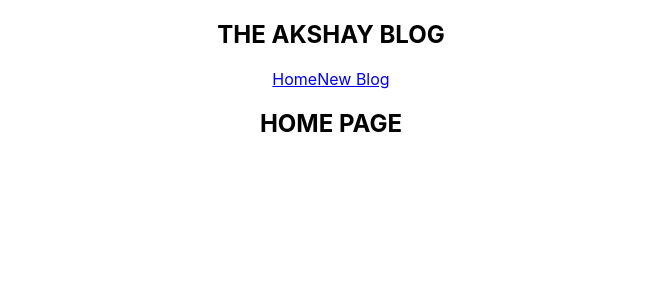
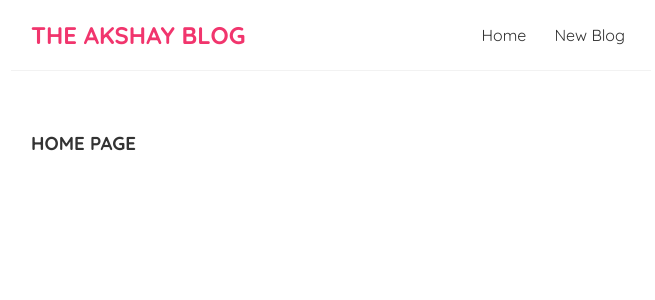
Before and after one commit to Akshay-C-A/newapp, a React (Create React App) app: page / in a window 1280 px wide. Shown: the top 300 px of the page, without its empty margins (309-964 px from the left). Built offline with nearby package versions, Linux system fonts and the light colour scheme.

Commit message:
#6 - adding styles

```diff
--- a/src/App.css
+++ /dev/null
@@ -1,38 +0,0 @@
-.App {
-  text-align: center;
-}
-
-.App-logo {
-  height: 40vmin;
-  pointer-events: none;
-}
-
-@media (prefers-reduced-motion: no-preference) {
-  .App-logo {
-    animation: App-logo-spin infinite 20s linear;
-  }
-}
-
-.App-header {
-  background-color: #282c34;
-  min-height: 100vh;
-  display: flex;
-  flex-direction: column;
-  align-items: center;
-  justify-content: center;
-  font-size: calc(10px + 2vmin);
-  color: white;
-}
-
-.App-link {
-  color: #61dafb;
-}
-
-@keyframes App-logo-spin {
-  from {
-    transform: rotate(0deg);
-  }
-  to {
-    transform: rotate(360deg);
-  }
-}
--- a/src/App.js
+++ b/src/App.js
@@ -1,6 +1,5 @@
 import Navbar from './Navbar';
 import Home from './Home';
-import './App.css';
 
 // function App() {
 //   const name = "Akshay";
@@ -67,4 +66,5 @@
     </div>
   );
 }
+
 export default App;
--- a/src/Home.js
+++ b/src/Home.js
@@ -1,6 +1,6 @@
 const Home = () => {
     return (
-        <h2>HOME PAGE</h2>
+        <h3>HOME PAGE</h3>
      );
 }
 
--- a/src/index.css
+++ b/src/index.css
@@ -1,13 +1,35 @@
-body {
+@import url('https://fonts.googleapis.com/css2?family=Quicksand:wght@300;400;500;600;700&display=swap');
+
+/* base styles */
+* {
   margin: 0;
-  font-family: -apple-system, BlinkMacSystemFont, 'Segoe UI', 'Roboto', 'Oxygen',
-    'Ubuntu', 'Cantarell', 'Fira Sans', 'Droid Sans', 'Helvetica Neue',
-    sans-serif;
-  -webkit-font-smoothing: antialiased;
-  -moz-osx-font-smoothing: grayscale;
+  font-family: "Quicksand";
+  color: #333;
 }
-
-code {
-  font-family: source-code-pro, Menlo, Monaco, Consolas, 'Courier New',
-    monospace;
+.navbar {
+  padding: 20px;
+  display: flex;
+  align-items: center;
+  max-width: 600px;
+  margin: 0 auto;
+  border-bottom: 1px solid #f2f2f2;
 }
+.navbar h1 {
+  color: #f1356d;
+}
+.navbar .links {
+  margin-left: auto;
+}
+.navbar a {
+  margin-left: 16px;
+  text-decoration: none;
+  padding: 6px;
+}
+.navbar a:hover {
+  color: #f1356d;
+}
+.content {
+  max-width: 600px;
+  margin: 40px auto;
+  padding: 20px;
+}
```
